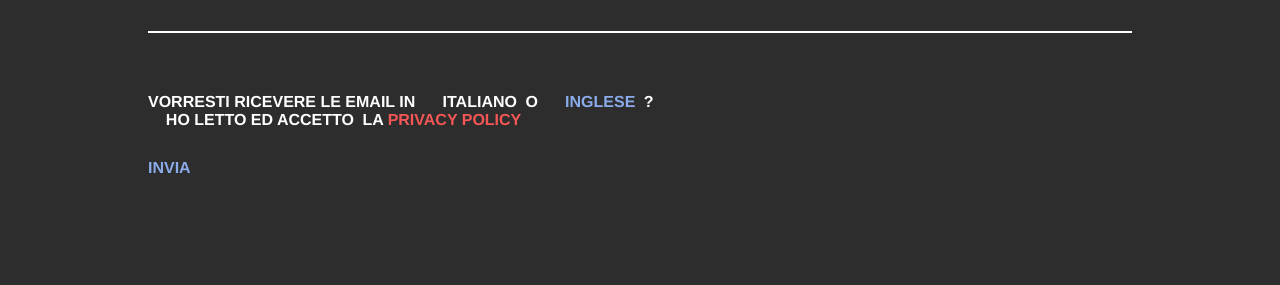
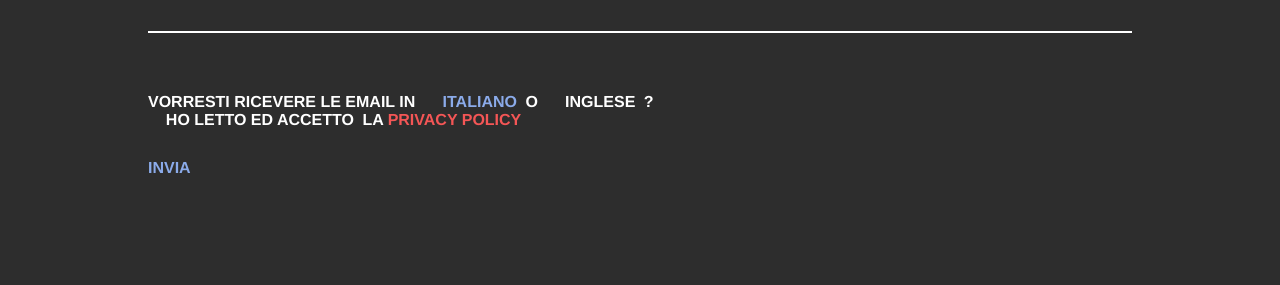
Before and after one commit to GrUSP/2018.angularday.it, a Jekyll site: the page built from index.html, in a window 1280 px wide and 900 px high, scrolled down 2724 px. Shown: the part 165-450 px from the top of the window. Built offline with Jekyll 4.4.1, drawn with Linux system fonts in a browser that asks for light colours; some web fonts are replaced; comment, search, counter and statistics services are not loaded.

Commit message:
Check Italian as language for newsletter

```diff
--- a/_includes/index/newsletter.html
+++ b/_includes/index/newsletter.html
@@ -11,7 +11,7 @@
       Vorresti ricevere le email in
       <label>
         <div class="newsletter__radio">
-          <input type="radio" value="1" name="group[7981][1]" class="newsletter__input-radio">
+          <input type="radio" value="1" name="group[7981][1]" class="newsletter__input-radio" checked>
           <i class="icon-circle-empty"></i>
           <i class="icon-circle"></i>
           <span>Italiano</span>
@@ -20,7 +20,7 @@
       o
       <label>
         <div class="newsletter__radio">
-          <input type="radio" value="1" name="group[7981][1]" class="newsletter__input-radio" checked>
+          <input type="radio" value="1" name="group[7981][1]" class="newsletter__input-radio">
           <i class="icon-circle-empty"></i>
           <i class="icon-circle"></i>
           <span>Inglese</span>
```
